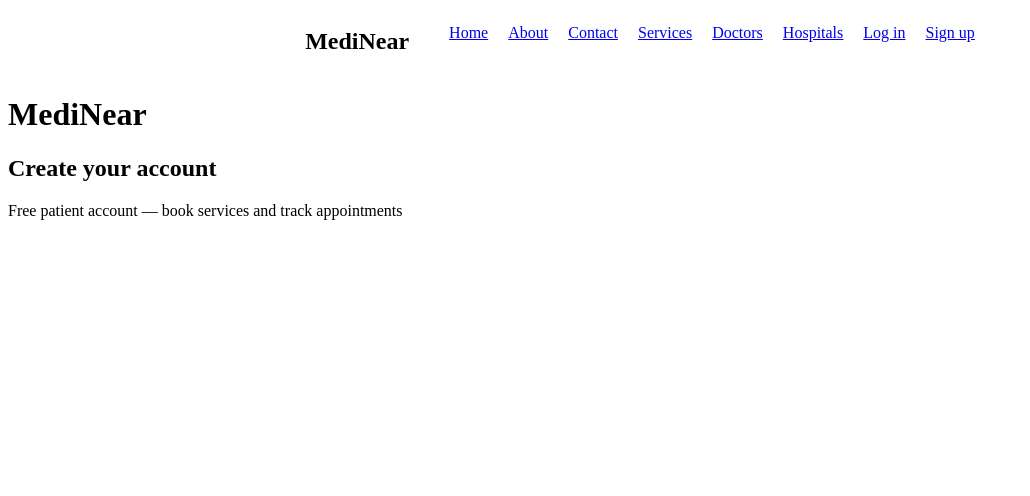
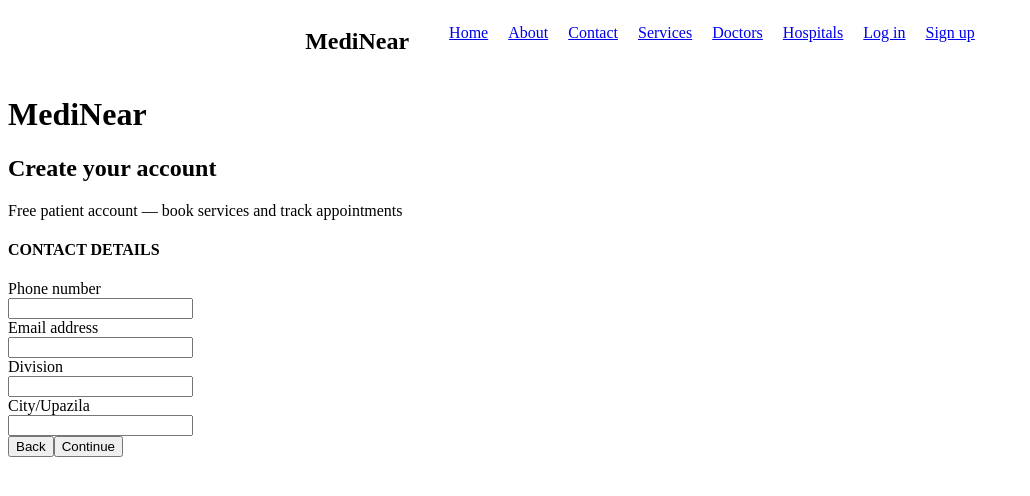
Before and after one commit to bluesand019/MediNear, a React app: page /register in a window 1280 px wide. Both pictures are taken after typing "Sample", "Sample", "2020-01-15", "Sample" into the empty fields and a click on the button "Continue". Shown: the top 496 px of the page, without its empty margins (0-1030 px from the left). Built offline with nearby package versions, Linux system fonts and the light colour scheme; the HTML template or start-up script is replaced by a standard one.

Commit message:
Implemented form stage-2

```diff
--- a/src/components/Signup/Contact.jsx
+++ b/src/components/Signup/Contact.jsx
@@ -0,0 +1,28 @@
+import React from 'react'
+
+const Contact = ({setStage}) => {
+    const submitHandler = (e) => {
+        e.preventDefault();
+        setStage(3);
+    }
+    const backBtnHandler = () => {
+        setStage(1);
+    }
+  return (
+    <form onSubmit={submitHandler}>
+        <h4>CONTACT DETAILS</h4>
+        <label htmlFor="phone">Phone number</label> <br />
+        <input type="text" id='phone' name='phone' /> <br />
+        <label htmlFor="email">Email address</label> <br />
+        <input type="email" id='email' name='email' /> <br />
+        <label htmlFor="division">Division</label> <br />
+        <input type="text" id='division' name='division' /> <br />
+        <label htmlFor="city">City/Upazila</label> <br />
+        <input type="text" id='city' name='city' /> <br />
+        <button type= "button" onClick={backBtnHandler}>Back</button>
+        <button>Continue</button>
+    </form>
+  )
+}
+
+export default Contact
--- a/src/components/Signup/Security.jsx
+++ b/src/components/Signup/Security.jsx
@@ -0,0 +1,11 @@
+import React from 'react'
+
+const Security = () => {
+  return (
+    <div>
+      security
+    </div>
+  )
+}
+
+export default Security
--- a/src/pages/auth/Register.jsx
+++ b/src/pages/auth/Register.jsx
@@ -1,11 +1,19 @@
 import React, { useState } from "react";
 import Personal from "../../components/Signup/Personal";
+import Contact from "../../components/Signup/Contact"
+import Security from "../../components/Signup/Security"
 
 const Register = () => {
   const [stage, setStage] = useState(1);
   let content;
   if(stage === 1) {
     content = <Personal setStage={setStage} />
+  }
+  else if (stage === 2) {
+    content = <Contact setStage={setStage} />
+  }
+  else if (stage === 3) {
+    content = <Security setStage={setStage} />
   }
   return (
     <div className="form-container">
```
